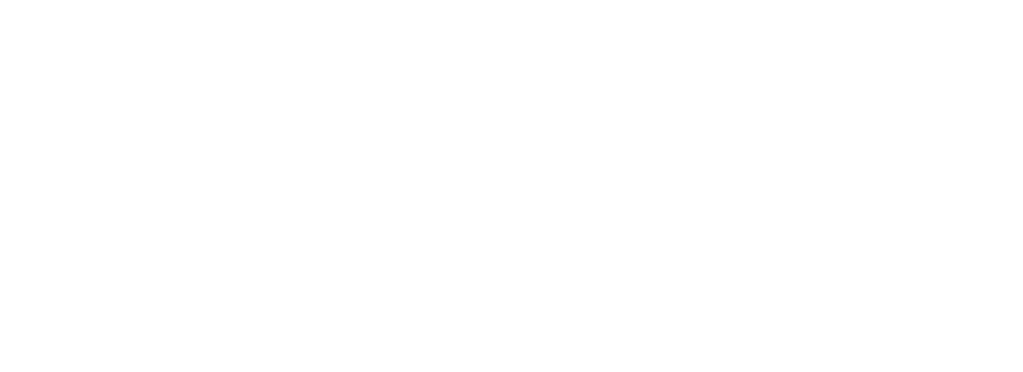
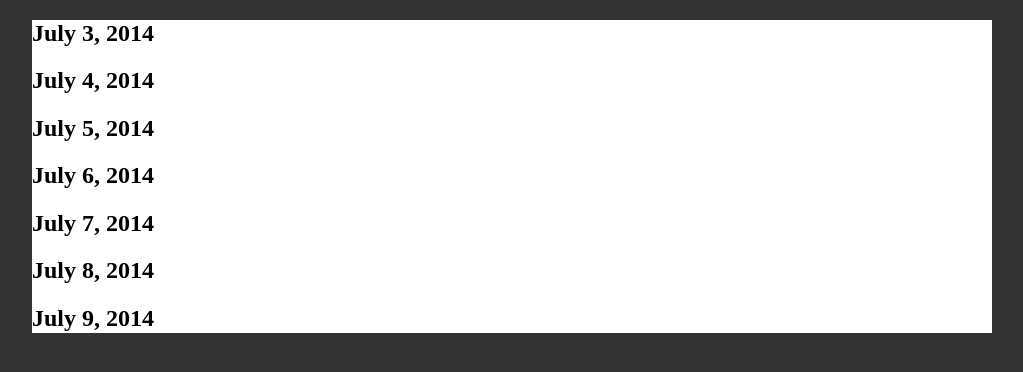
Before and after one commit to dlsso/js15, a plain HTML site: page index.html in a window 1280 px wide. Shown: the whole page, without its empty margins (128-1151 px from the left). Drawn offline with nearby package versions, Linux system fonts and the light colour scheme.

Commit message:
Added first week

```diff
--- a/index.html
+++ b/index.html
@@ -2,12 +2,17 @@
 <html lang="en">
 <head>
   <meta charset="utf-8">
-  <title>Untitled</title>
+  <title>Infinte Agenda</title>
   <link rel="stylesheet" type="text/css" href="http://cdnjs.cloudflare.com/ajax/libs/normalize/3.0.1/normalize.min.css">
   <link rel="stylesheet" type="text/css" href="main.css">
 </head>
 <body>
 
+	<div id="content" class="content">
+
+	</div>
+
+  <script type="text/javascript" src="http://cdnjs.cloudflare.com/ajax/libs/moment.js/2.7.0/moment.min.js"></script>
   <script src="http://cdnjs.cloudflare.com/ajax/libs/jquery/2.0.3/jquery.min.js"></script>
   <script src="main.js"></script>
 
--- a/main.css
+++ b/main.css
@@ -0,0 +1,9 @@
+body{
+	background: #333;
+}
+
+.content {
+	max-width: 960px;
+	margin: auto;
+	background: white;
+}
--- a/main.js
+++ b/main.js
@@ -1,3 +1,9 @@
+
+
+
 $(document).on('ready', function() {
 
+	for (var i = 0; i < 7; i++) {
+		$('#content').append("<h2 class='day'>" + moment().add('days', i).format('LL') + "</h2>")
+	};
 });
```
